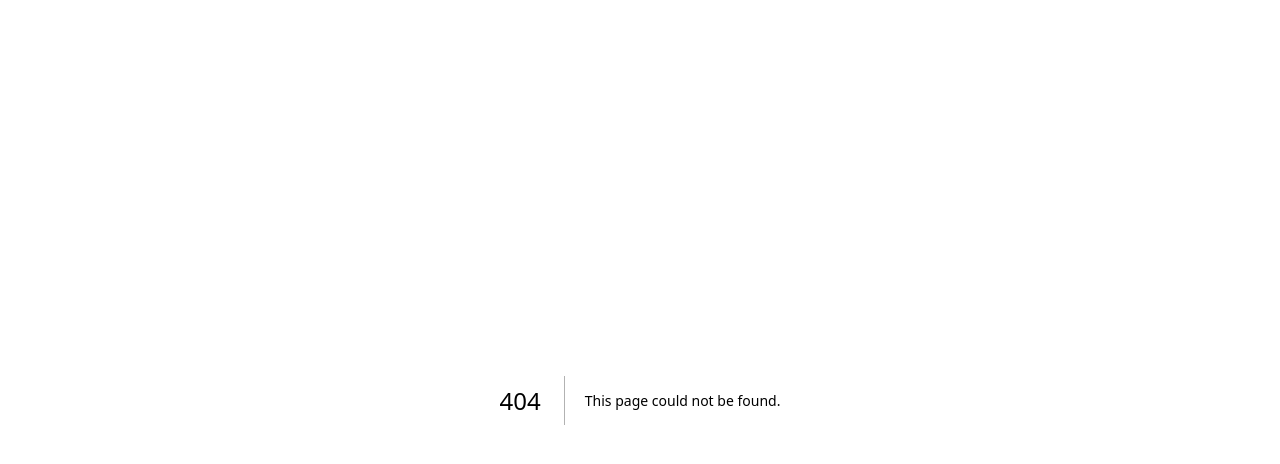
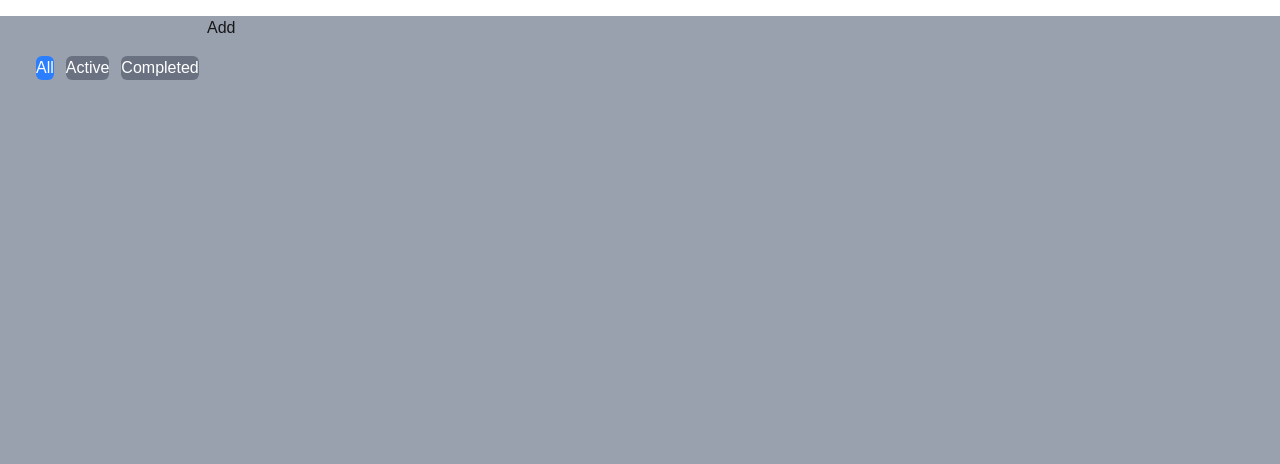
Before and after one commit to Ireeduii/react-project1, a Next.js app: page /08.27 in a window 1280 px wide. Before the commit this address had no page. Shown: the top 464 px of the page. Built offline with nearby package versions, Linux system fonts and the light colour scheme.

Commit message:
todo-list delete

```diff
--- /dev/null
+++ b/src/app/08.27/page.js
@@ -0,0 +1,93 @@
+// import { Henny_Penny } from "next/font/google";
+"use client";
+import { useState } from "react";
+
+const Home = () => {
+  const [inputValue, setInputValue] = useState("");
+  const [todos, setTodos] = useState([]);
+  const [filterStatus, setFilterStatus] = useState("All");
+
+  const handleFilteStatus = (status) => {
+    setFilterStatus(status);
+  };
+
+  const handleOnChange = (event) => {
+    setInputValue(event.target.value);
+  };
+
+  const handleAddToDo = () => {
+    setTodos([...todos, { title: inputValue, isDone: false }]);
+  };
+
+  const handleChangeCheckbox = (event, index) => {
+    const newTodos = todos.filter((todo, i) => {
+      if (i === index) todo.isDone = event.target.checked;
+      return todo;
+    });
+    setTodos(newTodos);
+  };
+
+  const handleDeleteTodo = (index) => {
+    const newTodos = todos.filter((todo, i) => i !== index);
+
+    setTodos(newTodos);
+  };
+
+  return (
+    <div className="bg-gray-400 w-full h-screen">
+      <div className="mt-4">
+        <input onChange={handleOnChange} type="text" />
+        <button onClick={handleAddToDo}>Add</button>
+      </div>
+      <div className="ml-9 mt-4 flex gap-3">
+        <button
+          onClick={() => handleFilteStatus("All")}
+          className={
+            "bg-gray-500 rounded-md text-white " +
+            `${filterStatus === "All" ? "!bg-blue-500" : ""}`
+          }
+        >
+          All
+        </button>
+        <button
+          onClick={() => handleFilteStatus("Active")}
+          className={
+            "bg-gray-500 rounded-md text-white " +
+            `${filterStatus === "Active" ? "!bg-blue-500" : ""}`
+          }
+        >
+          Active
+        </button>
+        <button
+          onClick={() => handleFilteStatus("Completed")}
+          className={
+            "bg-gray-500 rounded-md text-white " +
+            `${filterStatus === "Completed" ? "!bg-blue-500" : ""}`
+          }
+        >
+          Completed
+        </button>
+      </div>
+
+      {todos.map((todo, index) => (
+        <div key={index} className="flex items-center gap-3 w-fit border-black">
+          <input
+            onChange={(event, index) => handleChangeCheckbox(event, index)}
+            type="checkbox"
+            defaultChecked={todo.isDone}
+            className="mt-3"
+          />
+          <p>{todo.title}</p>
+          <button
+            onClick={() => handleDeleteTodo(index)}
+            className="bg-red-300 rounded-md mt-3"
+          >
+            Delete
+          </button>
+        </div>
+      ))}
+    </div>
+  );
+};
+
+export default Home;
--- a/src/app/todo/page.js
+++ b/src/app/todo/page.js
@@ -1,14 +1,23 @@
+"use client";
+import { useState } from "react";
+
 import { AddButton } from "@/components";
+import { Buttons } from "@/components/todobtns";
 import { Input } from "@/components/todoInput";
-import { Task } from "@/components/todotask";
+// import { useState } from "react";
+
 const Home = () => {
-  const task = {
-    taskName: "clean a home",
-    isCompleted: false,
+  const [inputValue, setInputValue] = useState("");
+  const [todos, setTodos] = useState([]);
+  const [filterStatus, setFilterStatus] = useState("All");
+
+  const handleAddToDo = () => {
+    setTodos([...todos, { title: inputValue, isDone: false }]);
   };
+
   return (
     <div>
-      <Task taskName={task.taskName} isCompleted={task.isCompleted}></Task>
+      {/* <Task taskName={task.taskName} isCompleted={task.isCompleted}></Task> */}
       <div className="bg-gray-100 w-full h-screen flex justify-center items-center">
         <div className="w-[380px] h-[300px] border rounded-md shadow-xl bg-white p-6">
           <h1 className="font-semibold text-black text-xl text-center mb-4">
@@ -20,17 +29,7 @@ const Home = () => {
             <AddButton></AddButton>
           </div>
 
-          <div className="flex gap-2 mb-4">
-            <button className="px-3 py-1 rounded bg-blue-600 text-white hover:bg-blue-700">
-              All
-            </button>
-            <button className="px-3 py-1 rounded bg-gray-100 text-black ">
-              Active
-            </button>
-            <button className="px-3 py-1 rounded bg-gray-100 text-black">
-              Completed
-            </button>
-          </div>
+          <Buttons></Buttons>
 
           <p className="text-[#6B7280] text-center text-[17px] mt-6 m">
             No tasks yet. Add one above!
--- /dev/null
+++ b/src/components/todobtns.jsx
@@ -0,0 +1,16 @@
+export const Buttons = (props) => {
+  return (
+    <div className="flex gap-2 mb-4">
+      <button className="px-3 py-1 rounded bg-blue-500 text-white hover:bg-blue-700">
+        All
+      </button>
+      <button className="px-3 py-1 rounded bg-gray-100 text-black ">
+        Active
+      </button>
+      <button className="px-3 py-1 rounded bg-gray-100 text-black">
+        Completed
+      </button>
+      {props.children}
+    </div>
+  );
+};
--- a/src/components/todotask.jsx
+++ /dev/null
@@ -1,9 +0,0 @@
-export const Task = (props) => {
-  return (
-    <div>
-      <input className="w-[200px] bg-white" />
-      <p>{props.taskName}</p>
-      {props.isCompleted && }
-    </div>
-  );
-};
```
Also changed, not shown: src/components/todoButton.jsx (+9 -0 lines).
